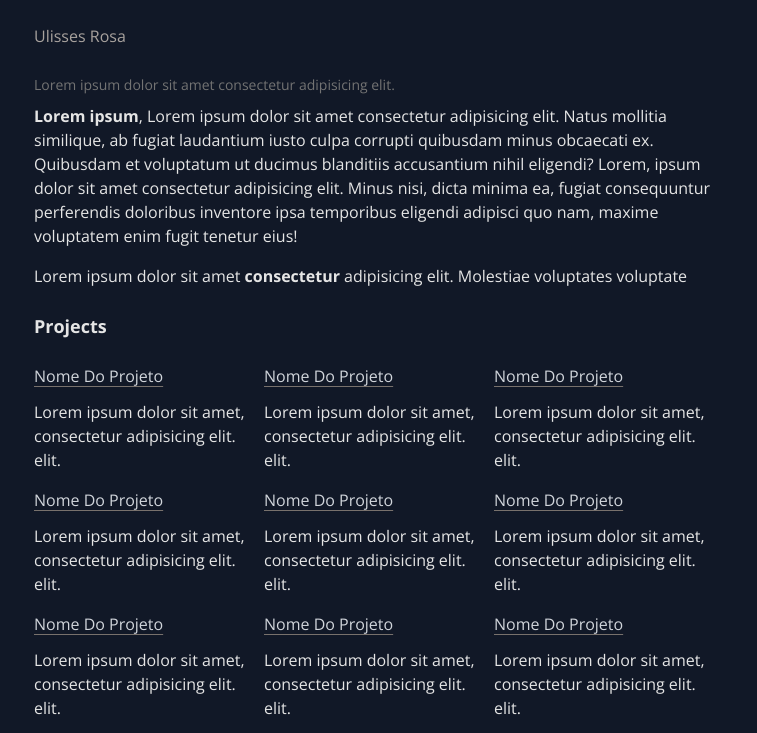
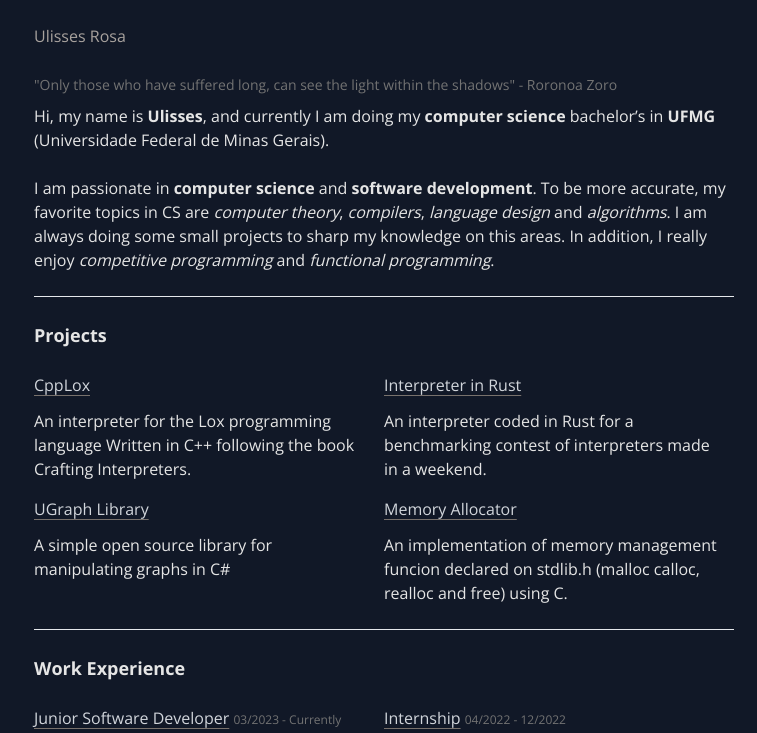
Before and after one commit to RosaUlisses/RosaUlisses.github.io, a plain HTML site: page index.html in a window 1280 px wide. Shown: the top 733 px of the page, without its empty margins (256-1013 px from the left). Drawn offline with nearby package versions, Linux system fonts and the light colour scheme.

Commit message:
feat:add new sections and use actual texts

```diff
--- a/index.html
+++ b/index.html
@@ -11,76 +11,73 @@
   <link href="http://maxcdn.bootstrapcdn.com/font-awesome/4.1.0/css/font-awesome.min.css" rel="stylesheet" type="text/css">
   <link href="style.css" rel="stylesheet" type="text/css">
 </head>
-<body>
-  <div class="open-sans flex text-neutral-200 flex-col items-center w-full h-full bg-gray-900">
+<body class="">
+  <div class="open-sans flex text-neutral-200 flex-col items-center w-full min-h-screen h-full bg-gray-900 px-4">
     <header class="content py-6">
       <h1 class="text-stone-400">Ulisses Rosa</h1>
     </header>
 
     <main class="content">
-      <span class="text-sm text-neutral-500">Lorem ipsum dolor sit amet consectetur adipisicing elit.</span>
+      <span class="text-sm text-neutral-500">"Only those who have suffered long, can see the light within the shadows" - Roronoa Zoro</span>
       <p class="mt-2">
-        <strong>Lorem ipsum</strong>, Lorem ipsum dolor sit amet consectetur adipisicing elit. Natus mollitia similique, ab fugiat laudantium iusto culpa corrupti quibusdam minus obcaecati ex. Quibusdam et voluptatum ut ducimus blanditiis accusantium nihil eligendi? Lorem, ipsum dolor sit amet consectetur adipisicing elit. Minus nisi, dicta minima ea, fugiat consequuntur perferendis doloribus inventore ipsa temporibus eligendi adipisci quo nam, maxime voluptatem enim fugit tenetur eius!
+        Hi, my name is <strong>Ulisses</strong>, and currently I am doing my <strong>computer science</strong> bachelor’s in <strong>UFMG</strong> (Universidade Federal de Minas Gerais).
+        <br>
+        <br>
+        I am passionate in <strong>computer science</strong> and <strong>software development</strong>. To be more accurate, my favorite topics in CS are <i>computer theory</i>, <i>compilers</i>, <i>language design</i> and <i>algorithms</i>. I am always doing some small projects to sharp my knowledge on this areas.
+        In addition, I really enjoy <i>competitive programming</i> and <i>functional programming</i>.
       </p>
 
-      <p class="mt-4">
-        Lorem ipsum dolor sit amet <strong>consectetur</strong> adipisicing elit. Molestiae voluptates voluptate
-      </p>
+      <hr class="mt-6">
 
       <h1 class="mt-6 mb-2 font-bold text-lg">Projects</h1>
 
-      <div class="w-full flex flex-wrap">
-        <div class="max-w-[230px] mt-4">
-          <a class="text-gray-300 underline underline-offset-[4px] decoration-stone-500" href="COLOCA-A-URL-AQUI">Nome Do Projeto</a>
-          <p class="mt-3">Lorem ipsum dolor sit amet, consectetur adipisicing elit. elit.</p>
+      <div class="w-full flex flex-wrap justify-center">
+        <div class="w-full md:w-1/2 mt-4 pr-4">
+          <a class="text-gray-300 underline underline-offset-[4px] decoration-stone-500" href="https://github.com/RosaUlisses/CppLox">CppLox</a>
+          <p class="mt-3">An interpreter for the Lox programming language Written in C++ following the book Crafting Interpreters.</p>
+        </div>
+
+        <div class="w-full md:w-1/2 mt-4 pr-4">
+          <a class="text-gray-300 underline underline-offset-[4px] decoration-stone-500" href="COLOCA-A-URL-AQUI">Interpreter in Rust</a>
+          <p class="mt-3">An interpreter coded in Rust for a benchmarking contest of interpreters made in a weekend.</p>
         </div>
 
 
-        <div class="max-w-[230px] mt-4">
-          <a class="text-gray-300 underline underline-offset-[4px] decoration-stone-500" href="COLOCA-A-URL-AQUI">Nome Do Projeto</a>
-          <p class="mt-3">Lorem ipsum dolor sit amet, consectetur adipisicing elit. elit.</p>
+        <div class="w-full md:w-1/2 mt-4 pr-4">
+          <a class="text-gray-300 underline underline-offset-[4px] decoration-stone-500" href="COLOCA-A-URL-AQUI">UGraph Library</a>
+          <p class="mt-3">A simple open source library for manipulating graphs in C#</p>
         </div>
 
-        <div class="max-w-[230px] mt-4">
-          <a class="text-gray-300 underline underline-offset-[4px] decoration-stone-500" href="COLOCA-A-URL-AQUI">Nome Do Projeto</a>
-          <p class="mt-3">Lorem ipsum dolor sit amet, consectetur adipisicing elit. elit.</p>
+        <div class="w-full md:w-1/2 mt-4 pr-4">
+          <a class="text-gray-300 underline underline-offset-[4px] decoration-stone-500" href="COLOCA-A-URL-AQUI">Memory Allocator</a>
+          <p class="mt-3">An implementation of memory management funcion declared on stdlib.h (malloc calloc, realloc and free) using C.</p>
+        </div>
+      </div>
+
+      <hr class="mt-6">
+
+      <h1 class="mt-6 mb-2 font-bold text-lg">Work Experience</h1>
+
+      <div class="w-full flex flex-wrap justify-center">
+        <div class="w-full md:w-1/2 mt-4 pr-4">
+          <a class="text-gray-300 underline underline-offset-[4px] decoration-stone-500" href="https://github.com/RosaUlisses/CppLox">Junior Software Developer</a>
+          <span class="text-xs text-neutral-500">03/2023 - Currently</span>
+          <p class="mt-3">Development of HIGEYA (a telemedicine microsservice implemented in C#)</p>
         </div>
 
-        <div class="max-w-[230px] mt-4">
-          <a class="text-gray-300 underline underline-offset-[4px] decoration-stone-500" href="COLOCA-A-URL-AQUI">Nome Do Projeto</a>
-          <p class="mt-3">Lorem ipsum dolor sit amet, consectetur adipisicing elit. elit.</p>
-        </div>
-
-        <div class="max-w-[230px] mt-4">
-          <a class="text-gray-300 underline underline-offset-[4px] decoration-stone-500" href="COLOCA-A-URL-AQUI">Nome Do Projeto</a>
-          <p class="mt-3">Lorem ipsum dolor sit amet, consectetur adipisicing elit. elit.</p>
-        </div>
-
-        <div class="max-w-[230px] mt-4">
-          <a class="text-gray-300 underline underline-offset-[4px] decoration-stone-500" href="COLOCA-A-URL-AQUI">Nome Do Projeto</a>
-          <p class="mt-3">Lorem ipsum dolor sit amet, consectetur adipisicing elit. elit.</p>
-        </div>
-
-        <div class="max-w-[230px] mt-4">
-          <a class="text-gray-300 underline underline-offset-[4px] decoration-stone-500" href="COLOCA-A-URL-AQUI">Nome Do Projeto</a>
-          <p class="mt-3">Lorem ipsum dolor sit amet, consectetur adipisicing elit. elit.</p>
-        </div>
-
-        <div class="max-w-[230px] mt-4">
-          <a class="text-gray-300 underline underline-offset-[4px] decoration-stone-500" href="COLOCA-A-URL-AQUI">Nome Do Projeto</a>
-          <p class="mt-3">Lorem ipsum dolor sit amet, consectetur adipisicing elit. elit.</p>
-        </div>
-
-        <div class="max-w-[230px] mt-4">
-          <a class="text-gray-300 underline underline-offset-[4px] decoration-stone-500" href="COLOCA-A-URL-AQUI">Nome Do Projeto</a>
-          <p class="mt-3">Lorem ipsum dolor sit amet, consectetur adipisicing elit. elit.</p>
+        <div class="w-full md:w-1/2 mt-4 pr-4">
+          <a class="text-gray-300 underline underline-offset-[4px] decoration-stone-500" href="COLOCA-A-URL-AQUI">Internship</a>
+          <span class="text-xs text-neutral-500">04/2022 - 12/2022</span>
+          <p class="mt-3">Maintance of LifeCode's backend (C#) and frontend (ReactJs)</p>
         </div>
       </div>
+
+      <hr class="mt-6">
 
       <h1 class="my-4 font-bold text-lg">Social Networks</h1>
 
       <div class="">
-        <div class="flex text-gray-300 underline underline-offset-[4px] decoration-stone-500">
+        <div class="flex flex-wrap text-gray-300 underline underline-offset-[4px] decoration-stone-500">
           <a class="flex items-baseline" href="https://github.com/RosaUlisses">
             <p class="text-[16px]">Github</p>
             <i class="ml-2 fa fa-github-alt text-[16px]"></i>
@@ -96,6 +93,10 @@
             <i class="ml-2 fa fa-linkedin text-[16px]"></i>
           </a>
 
+          <a class="flex items-baseline ml-3" href="https://codeforces.com/profile/Ulissao">
+            <p class="text-[16px]">Codeforces</p>
+            <img class="ml-[1px] h-[16px] w-[32px] mt-auto mb-[2px]" src="./assets/codeforces-seeklogo.com.svg" alt="Codeforces Logo">
+          </a>
         </div>
       </div>
     </main>
--- a/style.css
+++ b/style.css
@@ -1,3 +1,8 @@
+html {
+    min-height: 100vh;
+    background: rgb(229 229 229 / var(--tw-text-opacity));
+}
+
 body {
     width: 100%;
     height: 100%;
```
Also changed, not shown: assets/codeforces-seeklogo.com.svg (added).
